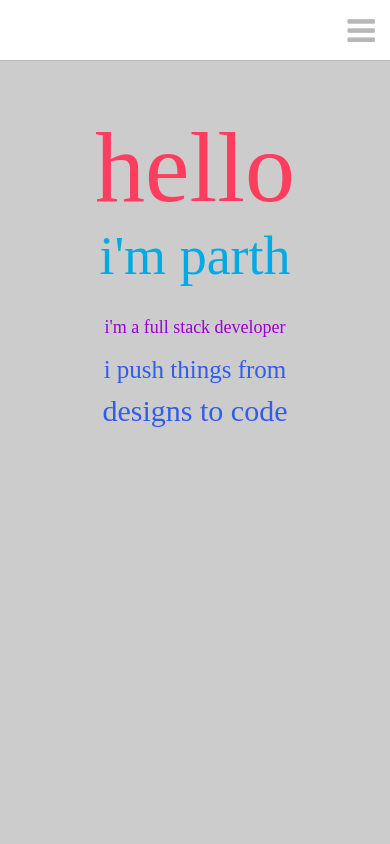
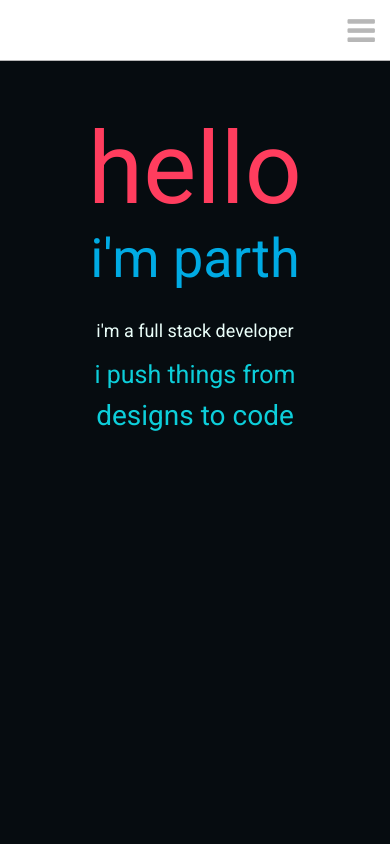
Before and after one commit to ParthTandel/parthtandel.github.io, a website: page index.html in a window 390 px wide. Shown: the top 844 px of the page. Drawn offline with nearby package versions, Linux system fonts and the light colour scheme.

Commit message:
changes in style

```diff
--- a/styles/main.css
+++ b/styles/main.css
@@ -1,3 +1,7 @@
+@import url('https://fonts.googleapis.com/css?family=Crimson+Text');
+@import url('https://fonts.googleapis.com/css?family=Pacifico|Roboto');
+@import url('https://fonts.googleapis.com/css?family=Nunito');
+
 .nav-bar-icon {
     width: 100%;
     text-align: right;
@@ -145,31 +149,31 @@ html, body {
 #section-profEx {
     padding-top: 60px;
     min-height: 90vh;
-    background-color: #0c2744;
+    background-color: #071125;
 }
 
 #section-project {
     padding-top: 60px;
     min-height: 90vh;
-    background-color: #002784;
+    background-color: #263849;
 }
 
 #section-contact {
     padding-top: 60px;
     min-height: 90vh;
-    background-color: #0c2744;
+    background-color: #071125;
 }
 
 #section-aboutMe {
     padding-top: 60px;
     min-height: 90vh;
-    background-color: #0c2744;
+    background-color: #071125;
 }
 
 #section-skills {
     padding-top: 60px;
     min-height: 90vh;
-    background-color: #002784;
+    background-color: #263849;
 }
 
 #section-intro {
@@ -181,6 +185,7 @@ html, body {
     background-position: center center;
     /*background-color: #cccccc;*/
     margin: 0;
+    font-family: 'Roboto', sans-serif;
 }
 
 .section-content-contact {
@@ -315,8 +320,10 @@ a:hover {
 
 .section-header h1 {
     color: #ffffff;
-    font-family: 'Lato', sans-serif;
-    font-size: 50px;
+    /*font-family: 'Lato', sans-serif;*/
+    /*font-family: 'Crimson Text', serif;*/
+    font-family: 'Nunito', sans-serif;
+    font-size: 40px;
     font-weight: 300;
     line-height: 58px;
     margin: 0;
@@ -335,44 +342,42 @@ a:hover {
 }
 
 .intro div:nth-child(1) {
-    font-size: 147px;
+    font-size: 135px;
     color: #ff3d5e;
 }
 
 .intro div:nth-child(2) {
-    font-size: 81px;
+    font-size: 72px;
     color: #00abe4;
 }
 
 .intro div:nth-child(3) {
-    font-size: 28px;
-    color: #9900d4;
+    font-size: 25px;
+    color: #ebfffa;
     margin-top: 30px;
 }
 
 .intro div:nth-child(5) {
-    font-size: 38px;
-    color: #325dec;
+    font-size: 35px;
+    color: #0dceda;
 }
 
 .intro div:nth-child(6) {
-    font-size: 45px;
+    font-size: 39px;
     margin-top: 10px;
-    color: #325dec;
+    color: #0dceda;
 }
 
 @media only screen and (max-width: 800px) {
     .intro {
         text-align: center;
         padding-left: 0px;
-        background-color: #ccc;
+        background-color: #060c10;
     }
-
-
     .section-header h1 {
         padding: 10px;
         text-align: center;
-        font-size: 30px;
+        font-size: 25px;
     }
     .section-content-prof, .section-content-project {
         margin: 0px 0px 0px 0px;
@@ -432,71 +437,25 @@ a:hover {
     #nav-bar {
         height: auto;
     }
-    /*#nav-bar {
-        align-items: baseline;
-    }
-    .nav-bar-dropdown {
-        flex-direction: column;
-        justify-content: flex-end;
-        align-items: flex-end;
-        height: auto;
-    }
-    .nav-bar-dropdown.hide {
-        max-height: 0;
-        display: none;
-    }
-    .nav-bar-icon {
-        height: 60px;
-        display: flex;
-        border-bottom: 1px solid #aaa;
-        width: 100%;
-        justify-content: flex-end;
-        margin-bottom: 0;
-    }
-    .nav-bar-icon.hide {
-        border-bottom: none;
-    }
-    .nav-left-box {
-        flex-direction: column;
-        justify-content: center;
-        align-items: flex-end;
-        margin-right: 0;
-        height: auto;
-    }
-    .nav-bar-div {
-        height: auto;
-        padding: 7px;
-        width: 100%;
-        display: flex;
-        align-items: center;
-        justify-content: flex-end;
-    }
-
-    .fa-bars {
-        display: inline-block;
-        margin: 10px;
-    }*/
     .intro div:nth-child(1) {
         font-size: 100px;
-        color: #ff3d5e;
     }
     .intro div:nth-child(2) {
         font-size: 54px;
-        color: #00abe4;
     }
     .intro div:nth-child(3) {
         font-size: 18px;
-        color: #9900d4;
         margin-top: 30px;
     }
     .intro div:nth-child(5) {
         font-size: 25px;
-        color: #325dec;
     }
     .intro div:nth-child(6) {
         margin-top: 10px;
-        font-size: 30px;
-        color: #325dec;
+        font-size: 28px;
+    }
+    #section-intro {
+        background-image: none;
     }
 }
 
@@ -506,29 +465,19 @@ a:hover {
     }
     .intro div:nth-child(1) {
         font-size: 100px;
-        color: #ff3d5e;
     }
     .intro div:nth-child(2) {
         font-size: 54px;
-        color: #00abe4;
     }
     .intro div:nth-child(3) {
         font-size: 18px;
-        color: #9900d4;
         margin-top: 30px;
     }
     .intro div:nth-child(5) {
         font-size: 25px;
-        color: #325dec;
     }
     .intro div:nth-child(6) {
         margin-top: 10px;
-        font-size: 30px;
-        color: #325dec;
-    }
-
-    #section-intro {
-        background-image: none;
-        background-color: #cccccc;
+        font-size: 28px;
     }
 }
```
